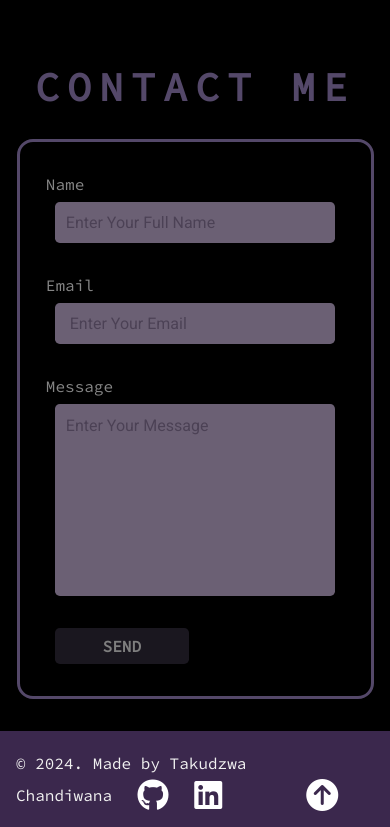
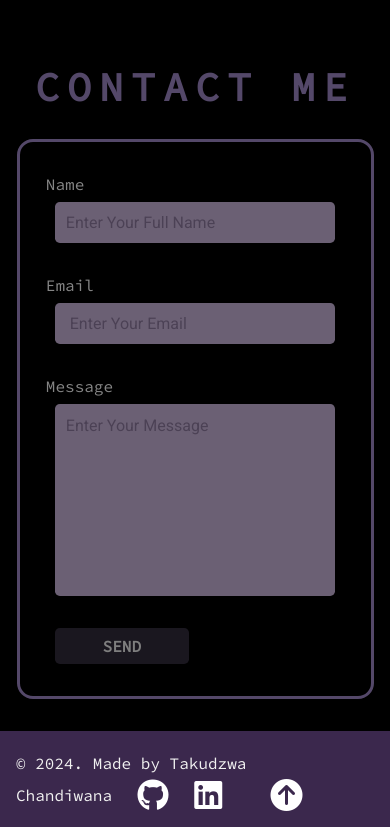
Before and after one commit to mapopo2/portfolio, a plain HTML site: page index.html in a window 390 px wide. Shown: the part 3949-4776 px from the top of the page. Drawn offline with Linux system fonts and the light colour scheme.

Commit message:
footer text change size

```diff
--- a/styles/flexboxweb.css
+++ b/styles/flexboxweb.css
@@ -358,10 +358,12 @@ textarea {
   } #footer {
     min-height: 0;
     line-height: 2rem;
+    text-align: center;
   }.footer-text {
-    width:90%;
+    width:80%;
   }.back-to-top {
     margin: 1rem 0 1rem;
+    /* float: none; */
   }.project-box {
     margin: 1.3rem;
     flex-direction: column;
```
